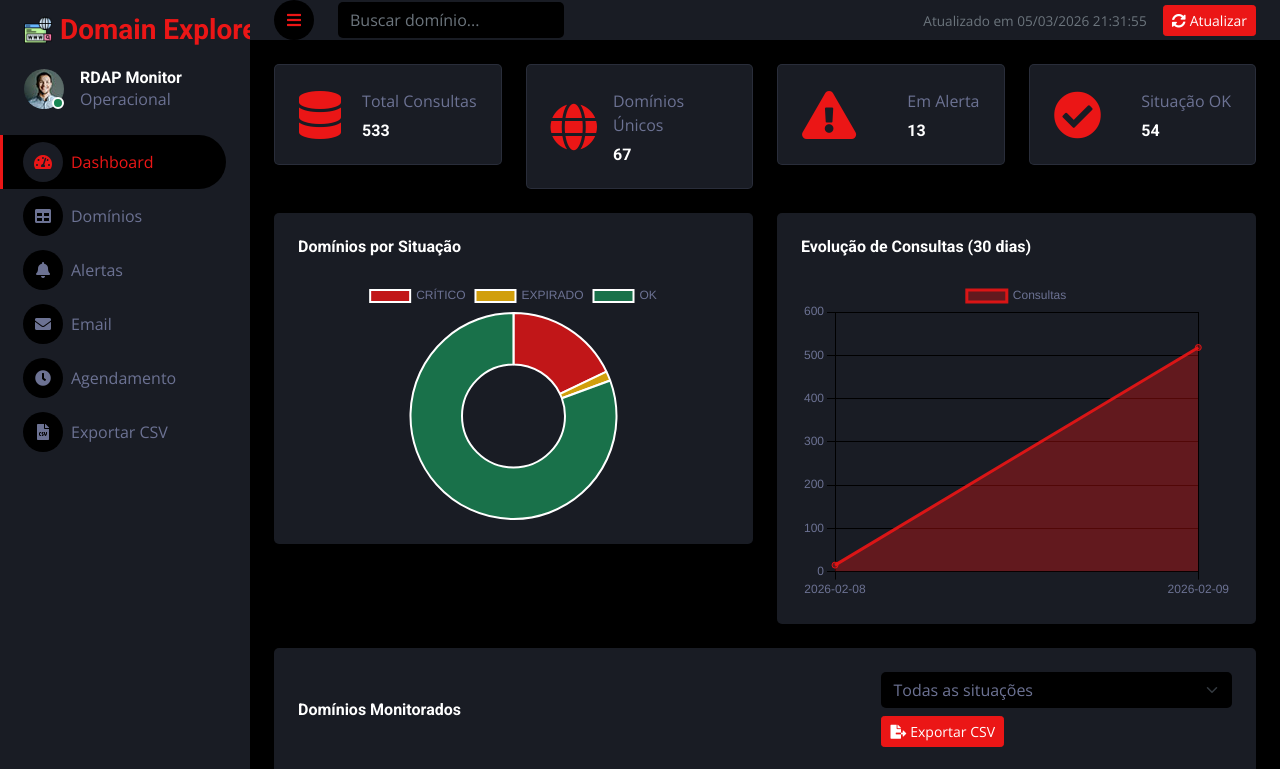
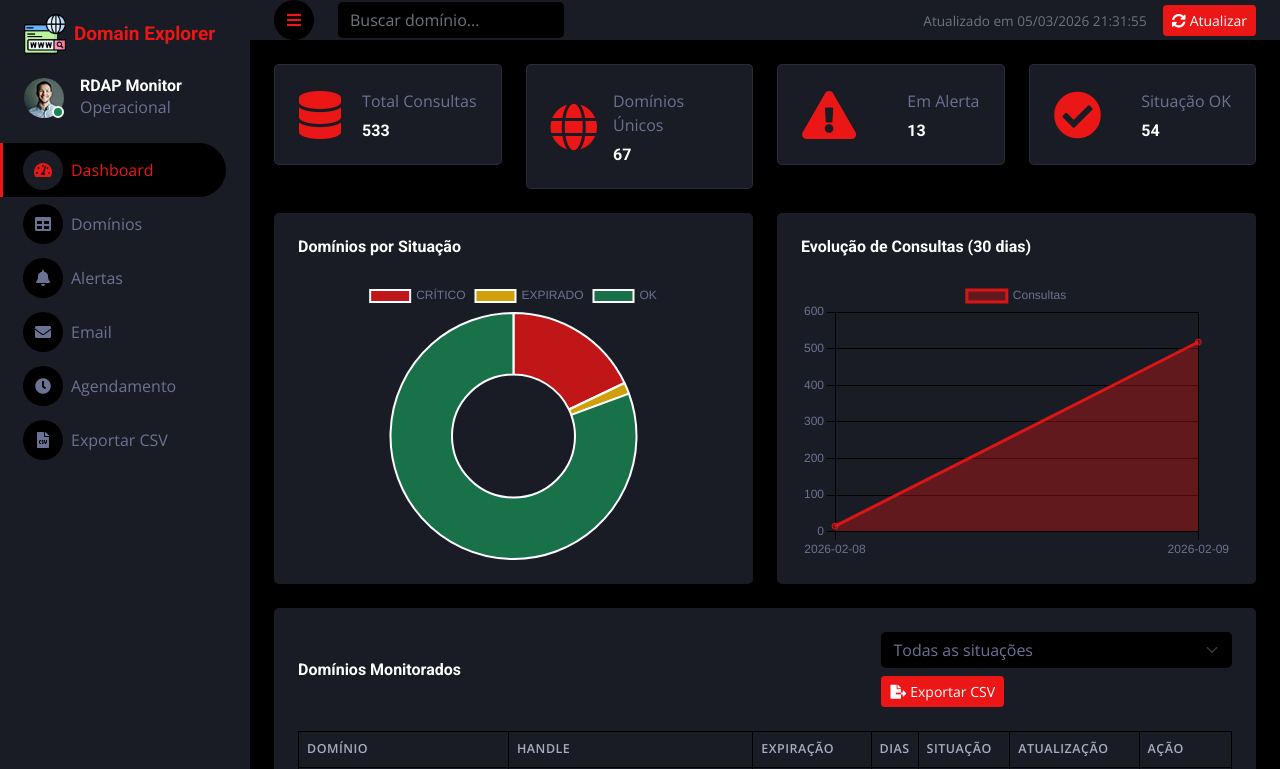
Before and after one commit to cassiomc1/domain-explorer-darkpan, a Flask app: page / in a window 1280 px wide. Shown: the top 769 px of the page. Run offline with Flask 3, Linux system fonts and the light colour scheme; data comes from the database, SQL or seed files in the repository; some libraries are stand-ins or nearby versions.

Commit message:
style: ajustar proporcao do branding no topo esquerdo

```diff
--- a/static/darkpan/css/rdap.css
+++ b/static/darkpan/css/rdap.css
@@ -3,15 +3,21 @@
 }
 
 .rdap-logo {
-    width: 28px;
-    height: 28px;
+    width: 42px;
+    height: 42px;
     object-fit: contain;
 }
 
 .rdap-logo-mobile {
-    width: 34px;
-    height: 34px;
+    width: 38px;
+    height: 38px;
     object-fit: contain;
+}
+
+.rdap-brand-title {
+    font-size: 1.19rem;
+    font-weight: 700;
+    line-height: 1;
 }
 
 .rdap-metric-card {
@@ -48,13 +54,13 @@
 }
 
 .rdap-chart-small {
-    height: 240px;
-    max-height: 240px;
+    height: 280px;
+    max-height: 280px;
 }
 
 .rdap-chart-large {
-    height: 320px;
-    max-height: 320px;
+    height: 280px;
+    max-height: 280px;
 }
 
 .rdap-chart-small canvas,
--- a/templates/index.html
+++ b/templates/index.html
@@ -31,7 +31,7 @@
     <div class="sidebar pe-4 pb-3">
         <nav class="navbar bg-secondary navbar-dark">
             <a href="{{ url_for('index') }}" class="navbar-brand mx-4 mb-3">
-                <h3 class="text-primary d-flex align-items-center mb-0">
+                <h3 class="text-primary d-flex align-items-center mb-0 rdap-brand-title">
                     <img src="{{ url_for('static', filename='darkpan/img/domain_12054416.png') }}" alt="Domain Explorer" class="rdap-logo me-2">
                     Domain Explorer
                 </h3>
```
